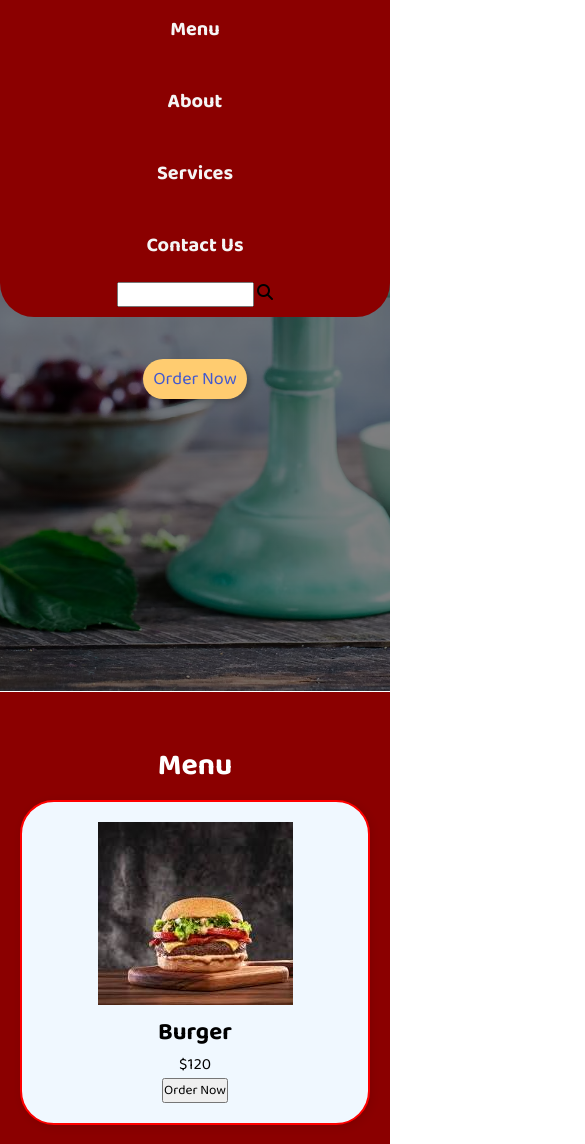
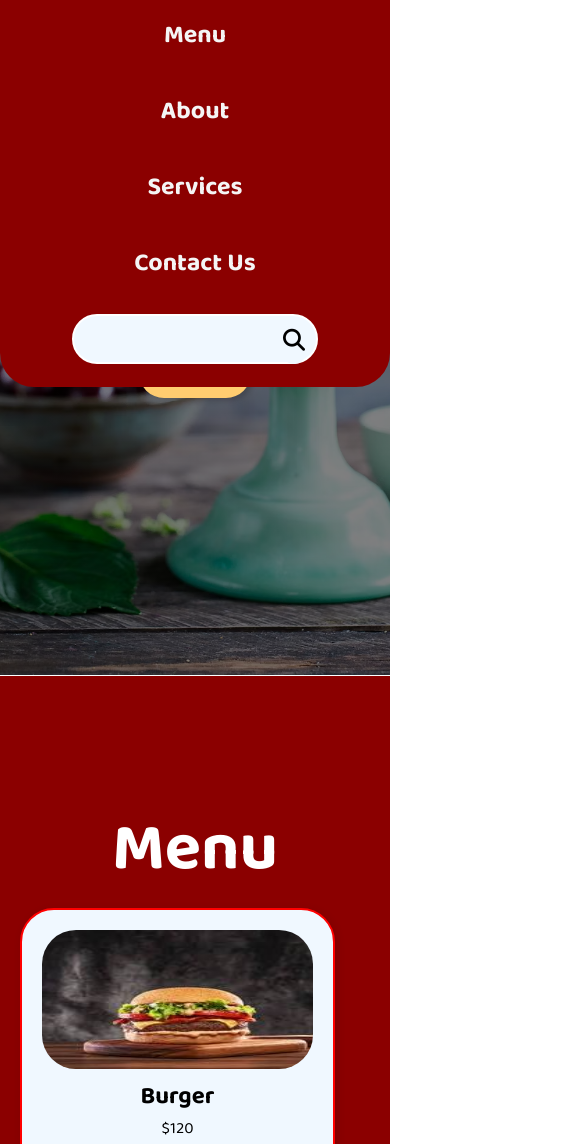
Before and after one commit to nik123-com/Taste_Of_heaven, a plain HTML site: page index.html in a window 390 px wide. Shown: the part 204-1348 px from the top of the page, 585 px wide, since content can reach past the window. Drawn offline with Linux system fonts and the light colour scheme; a script that the page names is missing.

Commit message:
style.css

```diff
--- a/style.css
+++ b/style.css
@@ -4,26 +4,27 @@
     box-sizing: border-box;
     font-family: "Baloo 2", sans-serif;
 }
-
 body {
     background-color: white;
-    width: 100%;
-    height: auto;
+    max-height: fit-content;
+    white-space: hidden;
+}
+html {
+    scroll-behavior: smooth;
 }
 
 .logo {
+    width: 15%;
     font-weight: bold;
     font-size: 20px;
     color: black;
 }
-
 .nav {
     position: sticky;
     top: 0;
     background: url(heroImg.png);
-    height: 100px;
+    height: 10vh;
     margin-bottom: -49px;
-    width: 100%;
 }
 
 ul {
@@ -35,11 +36,10 @@ ul {
     font-weight: bold;
     list-style: none;
 }
-
 ul li {
     margin: 10px;
+    align-items: center;
 }
-
 li a {
     text-decoration: none;
     color: whitesmoke;
@@ -51,7 +51,6 @@ li a {
     padding: 10px;
     transition: background-color 0.3s, color 0.3s;
 }
-
 li a:hover {
     color: black;
     background-color: aqua;
@@ -65,7 +64,6 @@ li a:hover {
     align-items: center;
     justify-content: center;
 }
-
 .heroimg {
     color: black;
     text-align: center;
@@ -88,7 +86,6 @@ li a:hover {
     transition: background-color 0.3s ease-in-out, transform 0.3s ease-in-out;
     box-shadow: 3px 3px 5px rgba(0, 0, 0, 0.2);
 }
-
 .btn:hover {
     color: #FFFFFF;
     background-color: #C850C0;
@@ -102,20 +99,19 @@ li a:hover {
     width: 100%;
     color: white;
     font-size: 50px;
+    margin: -21px auto;
     text-align: center;
+    margin-top: -13px;
+    padding: 0px;
     background-color: darkred;
-    height: auto;
-    padding: 50px 20px;
+    height: 390px;
 }
-
-.heading,
-.heading1 {
+.heading, .heading1 {
     text-align: center;
     font-size: 3rem;
     margin-bottom: 10px;
     margin-top: 10px;
 }
-
 .heading2 {
     padding-top: 100px;
     display: flex;
@@ -124,7 +120,6 @@ li a:hover {
     font-family: "Baloo 2", sans-serif;
     color: white;
 }
-
 .para1 {
     font-size: 20px;
     color: white;
@@ -138,15 +133,14 @@ li a:hover {
     padding-top: 50px;
     margin: 28px auto;
 }
-
 .box-container {
     display: flex;
     align-items: center;
     justify-content: center;
     flex-wrap: wrap;
     gap: 20px;
+    height: 498px;
 }
-
 .box {
     border: 2px solid red;
     border-radius: 34px;
@@ -158,12 +152,18 @@ li a:hover {
     text-align: center;
     display: inline-block;
 }
-
 .box:hover {
     background-color: beige;
     font-weight: bolder;
     box-shadow: 5px 5px 20px rgba(0, 0, 0, 0.3);
     transform: translateY(-10px);
+}
+.box img {
+    width: 80%;
+    height: 80%;
+    margin-bottom: 15px;
+    border-radius: 34px;
+    transition: filter 0.3s ease;
 }
 
 #items {
@@ -172,7 +172,6 @@ li a:hover {
     background-color: darkred;
     margin: 1px auto;
 }
-
 .item-container {
     display: flex;
     align-items: center;
@@ -181,7 +180,6 @@ li a:hover {
     gap: 20px;
     padding: 10px;
 }
-
 .item {
     border: 2px solid red;
     width: 233px;
@@ -196,7 +194,6 @@ li a:hover {
     margin: 5px auto;
     overflow: hidden;
 }
-
 .item:hover {
     background-color: aquamarine;
     color: brown;
@@ -204,91 +201,159 @@ li a:hover {
     transform: translateY(-10px);
     box-shadow: 5px 5px 20px rgba(0, 0, 0, 0.3);
 }
+.item img {
+    width: 100%;
+    height: 50%;
+    border-radius: 34px;
+}
+.item img:hover {
+    filter: none;
+}
 
 #contact {
-    height: auto;
+    height: 1000px;
     width: 100%;
     background: red;
-    padding: 50px;
-    margin: 0 auto;
-    color: white;
+    padding: 10px;
+    margin: -27px auto;
+    color: red;
 }
-
+label {
+    color: aliceblue;
+}
+input {
+    color: black;
+    background-color: aliceblue;
+    font-size: 20px;
+}
+fieldset {
+    height: 300px;
+    width: 500px;
+    margin-top: 20px;
+}
+#contact-box {
+    display: flex;
+    align-items: center;
+    justify-content: center;
+    height: 36%;
+    width: 96%;
+}
 form {
     display: inline-block;
     text-align: center;
     color: black;
 }
-
 footer {
     background-color: black;
     padding: 20px;
     color: white;
     text-align: center;
 }
-
-html {
-    scroll-behavior: smooth;
+.btn1 {
+    background-color: aqua;
+    color: black;
+    padding: 10px;
+    border-radius: 34px;
+    border: none;
+    margin-top: 10px;
+}
+.btn1:hover {
+    background-color: black;
+    color: white;
+    font-weight: bold;
+    cursor: pointer;
 }
 
-/* Responsive Media Queries */
-@media only screen and (max-width: 768px) {
+#search {
+    width: fit-content;
+    height: fit-content;
+    margin: auto 20px;
+    border-radius: 34px;
+    color: white;
+    border-radius: 10px;
+    padding: 5px 20px;
+    background: transparent;
+    max-width: 190px;
+    border: none;
+}
+#search1 {
+    margin: auto 20px;
+    position: relative;
+    right: 41px;
+    top: 5px;
+    font-size: 22px;
+    height: 40px;
+    color: black;
+    border: none;
+    background-color: aliceblue;
+    border-radius: 10px;
+}
+#search:focus {
+    background-color: white;
+    color: black;
+}
+.search {
+    display: flex;
+    gap: 0px;
+    border: 2px solid white;
+    width: 246px;
+    padding: 0px;
+    margin: 13px 50px;
+    border-radius: 34px;
+    height: 50px;
+    background-color: aliceblue;
+}
+
+/* Media Queries for Responsiveness */
+
+/* Mobile devices (up to 600px) */
+@media (max-width: 600px) {
     ul {
         flex-direction: column;
         align-items: center;
     }
-
     li a {
         font-size: 20px;
-        padding: 10px 15px;
+        padding: 8px;
     }
-
+    .box-container, .item-container {
+        flex-direction: column;
+    }
+    .box, .item {
+        max-width: 100%;
+        width: 90%;
+    }
     .heroimg {
-        font-size: 35px;
-    }
-
-    .btn {
-        font-size: 20px;
-        padding: 8px 12px;
-    }
-
-    #about {
-        font-size: 40px;
-        padding: 30px;
-    }
-
-    .heading2 {
-        font-size: 40px;
-        padding-top: 50px;
-    }
-
-    #items .item {
-        width: 100%;
-        height: auto;
+        font-size: 30px;
     }
 }
 
-@media only screen and (max-width: 480px) {
-    .heading2 {
-        font-size: 30px;
-        padding-top: 30px;
+/* Tablets (up to 768px) */
+@media (max-width: 768px) {
+    ul {
+        justify-content: space-evenly;
     }
+    li a {
+        font-size: 25px;
+    }
+    .heroimg {
+        font-size: 40px;
+    }
+    .btn {
+        font-size: 20px;
+    }
+}
 
-    .heroimg {
-        font-size: 28px;
+/* Large screens (1024px and above) */
+@media (min-width: 1024px) {
+    .box-container, .item-container {
+        gap: 40px;
     }
-
-    .btn {
-        font-size: 18px;
-        padding: 6px 10px;
+    .box, .item {
+        width: 250px;
     }
-
-    .box, .item {
-        width: 100%;
-        margin: 10px 0;
-    }
-
-    #service, #items, #contact {
+}
+#service, #items, #contact {
         padding: 20px;
     }
 }
```
